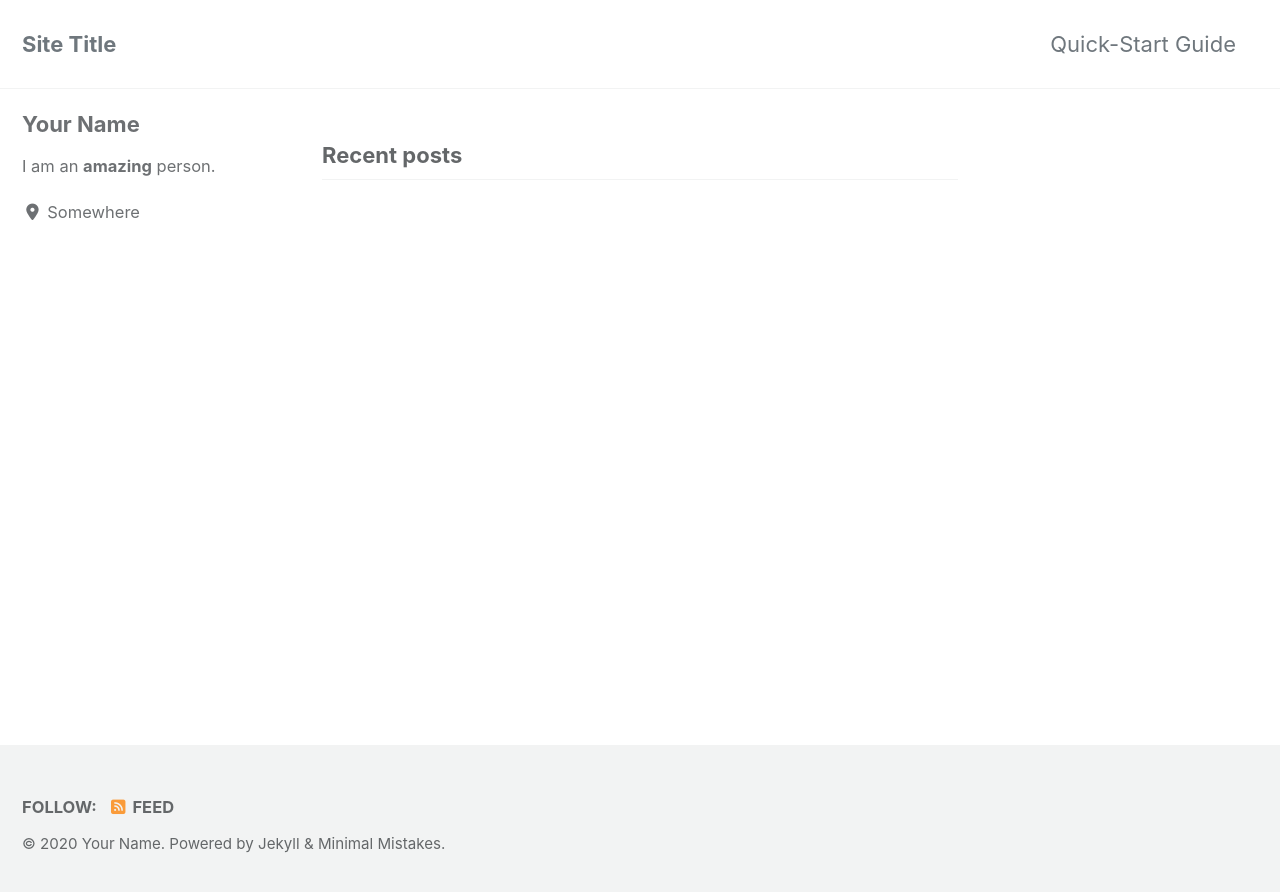
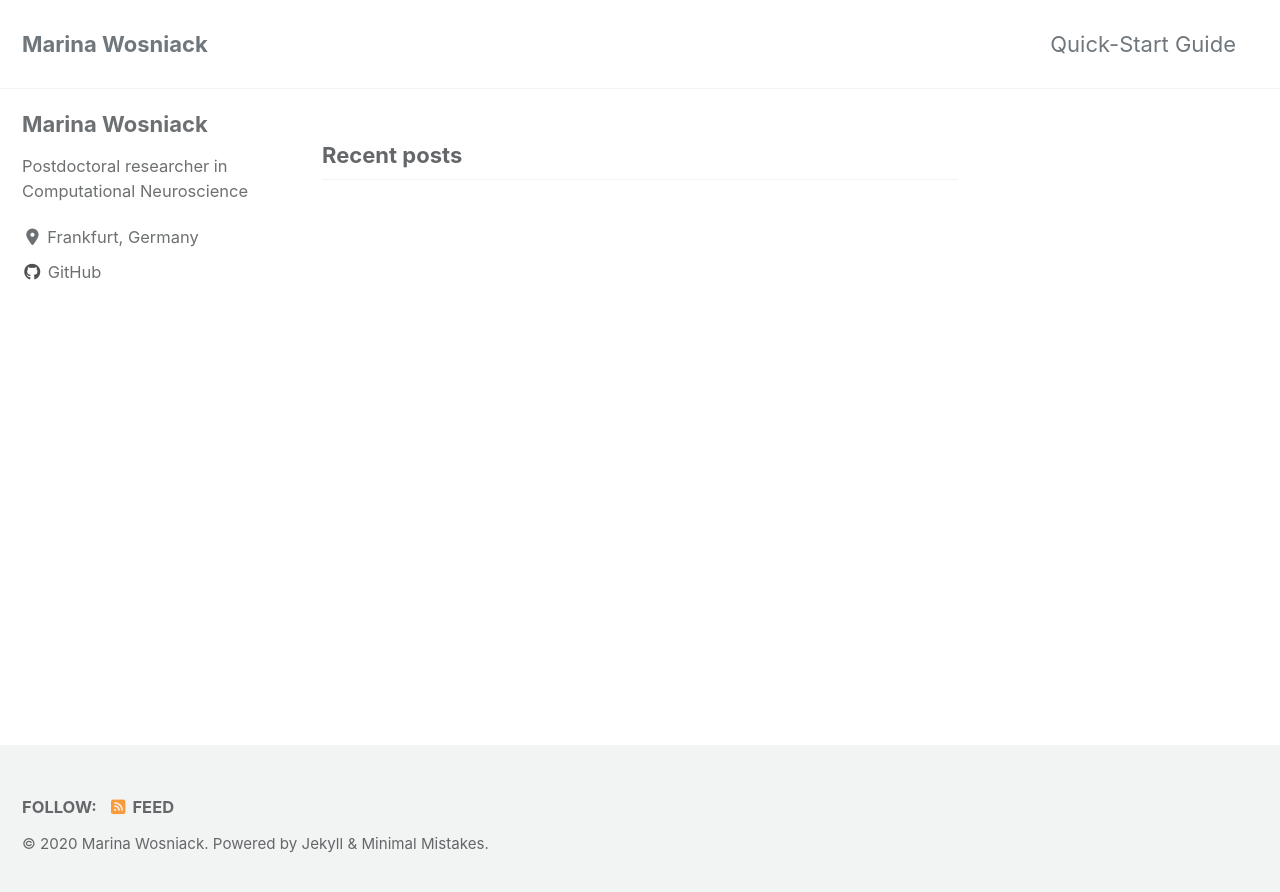
Before and after one commit to mewosniack/mewosniack.github.io, a Jekyll site: the page built from index.html, in a window 1280 px wide. Shown: the top 892 px of the page. Built offline with Jekyll 4.4.1, drawn with Linux system fonts in a browser that asks for light colours; cached includes are drawn as plain includes; nearby versions of some CDN libraries; the list of posts is cut into pages by our own code.

Commit message:
Updating data

```diff
--- a/_config.yml
+++ b/_config.yml
@@ -16,11 +16,11 @@ minimal_mistakes_skin    : "default" # "air", "aqua", "contrast", "dark", "dirt"
 
 # Site Settings
 locale                   : "en-US"
-title                    : "Site Title"
+title                    : "Marina Wosniack"
 title_separator          : "-"
 subtitle                 : # site tagline that appears below site title in masthead
-name                     : "Your Name"
-description              : "An amazing website."
+name                     : "Marina Wosniack"
+description              : "Work portfolio"
 url                      : # the base hostname & protocol for your site e.g. "https://mmistakes.github.io"
 baseurl                  : # the subpath of your site, e.g. "/blog"
 repository               : # GitHub username/repo-name e.g. "mmistakes/minimal-mistakes"
@@ -93,10 +93,10 @@ analytics:
 
 # Site Author
 author:
-  name             : "Your Name"
+  name             : "Marina Wosniack"
   avatar           : # path of avatar image, e.g. "/assets/images/bio-photo.jpg"
-  bio              : "I am an **amazing** person."
-  location         : "Somewhere"
+  bio              : "Postdoctoral researcher in Computational Neuroscience"
+  location         : "Frankfurt, Germany"
   email            :
   links:
     - label: "Email"
@@ -113,7 +113,7 @@ author:
       # url: "https://facebook.com/"
     - label: "GitHub"
       icon: "fab fa-fw fa-github"
-      # url: "https://github.com/"
+      url: "https://github.com/mewosniack/"
     - label: "Instagram"
       icon: "fab fa-fw fa-instagram"
       # url: "https://instagram.com/"
@@ -279,3 +279,11 @@ defaults:
       comments: # true
       share: true
       related: true
+
+  # _pages
+  - scope:
+      path: ""
+      type: pages
+    values:
+      layout: single
+      author_profile: true
```
Also changed, not shown: README.md, 1 other file.
